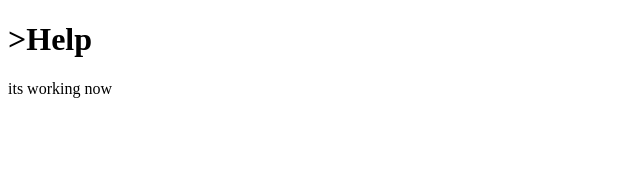
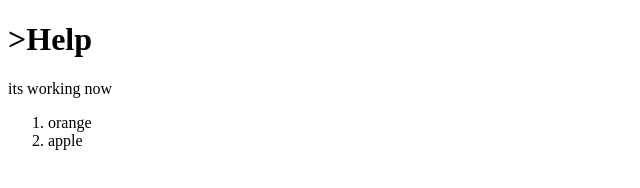
Before and after one commit to devloor/Hiitpractice, a plain HTML site: page index.html in a window 1280 px wide. Shown: the whole page, without its empty margins (0-640 px from the left). Drawn offline with Linux system fonts and the light colour scheme.

Commit message:
trying git conflict

```diff
--- a/index.html
+++ b/index.html
@@ -8,5 +8,9 @@
 <body>
     <h1>>Help</h1
     <h2> its working now</h2>
+    <ol>
+        <li>orange</li>
+        <li>apple</li>
+    </ol>
 </body>
 </html>
```
